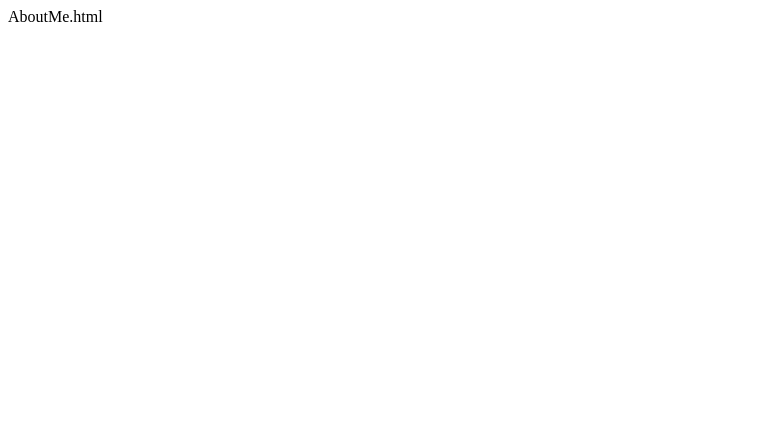
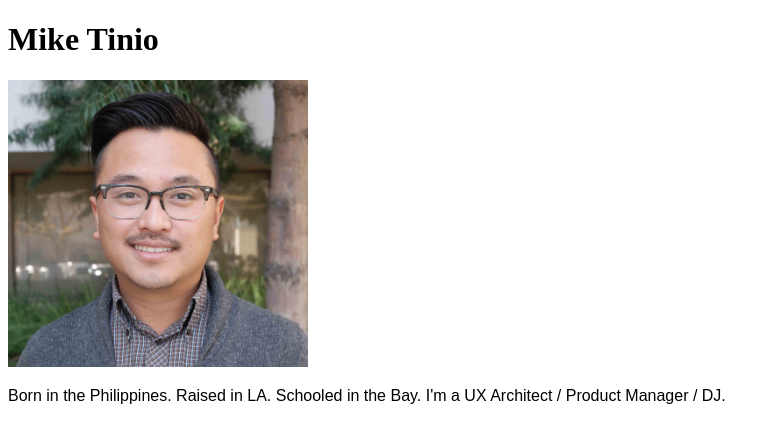
Before and after one commit to miketinio/homework-portfolio-mt, a plain HTML site: page Unit 1/AboutMe.html in a window 1280 px wide. Shown: the whole page, without its empty margins (0-780 px from the left). Drawn offline with Linux system fonts and the light colour scheme.

Commit message:
add files

```diff
--- a/Unit 1/AboutMe.html
+++ b/Unit 1/AboutMe.html
@@ -1 +1,14 @@
-AboutMe.html
+<!DOCTYPE html>
+<html>
+	<head>
+		<title>About Me</title>
+		<link rel="stylesheet" href="./css/style.css">
+	</head>
+
+	<body>
+		<h1>Mike Tinio</h1>
+		<img src="./images/miketinio.jpg" alt="bettywhite">
+		<p>Born in the Philippines. Raised in LA. Schooled in the Bay. I'm a UX Architect / Product Manager / DJ.
+		</p>
+	</body>
+</html>
--- /dev/null
+++ b/Unit 1/css/style.css
@@ -0,0 +1,7 @@
+img {
+	width: 300px;
+}
+p {
+	font-family: sans-serif;
+
+}
```
Also changed, not shown: Unit 1/images/MikeTinio.jpg (added), Unit 2/images/facebook.png (added), Unit 2/images/header_bg.jpg (added), Unit 2/images/testimonial_bg.jpg (added), Unit 2/images/twitter.png (added), 4 other files.
